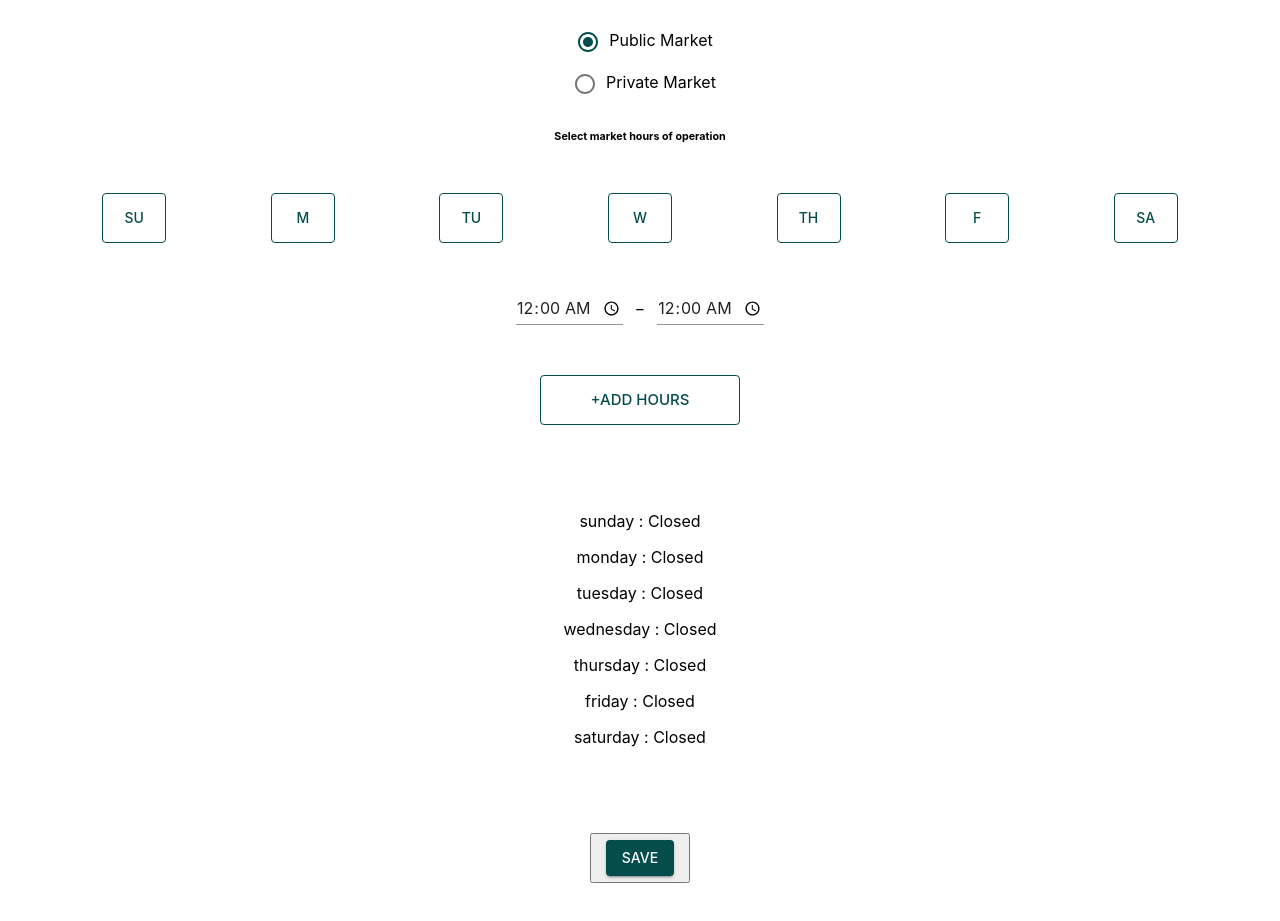
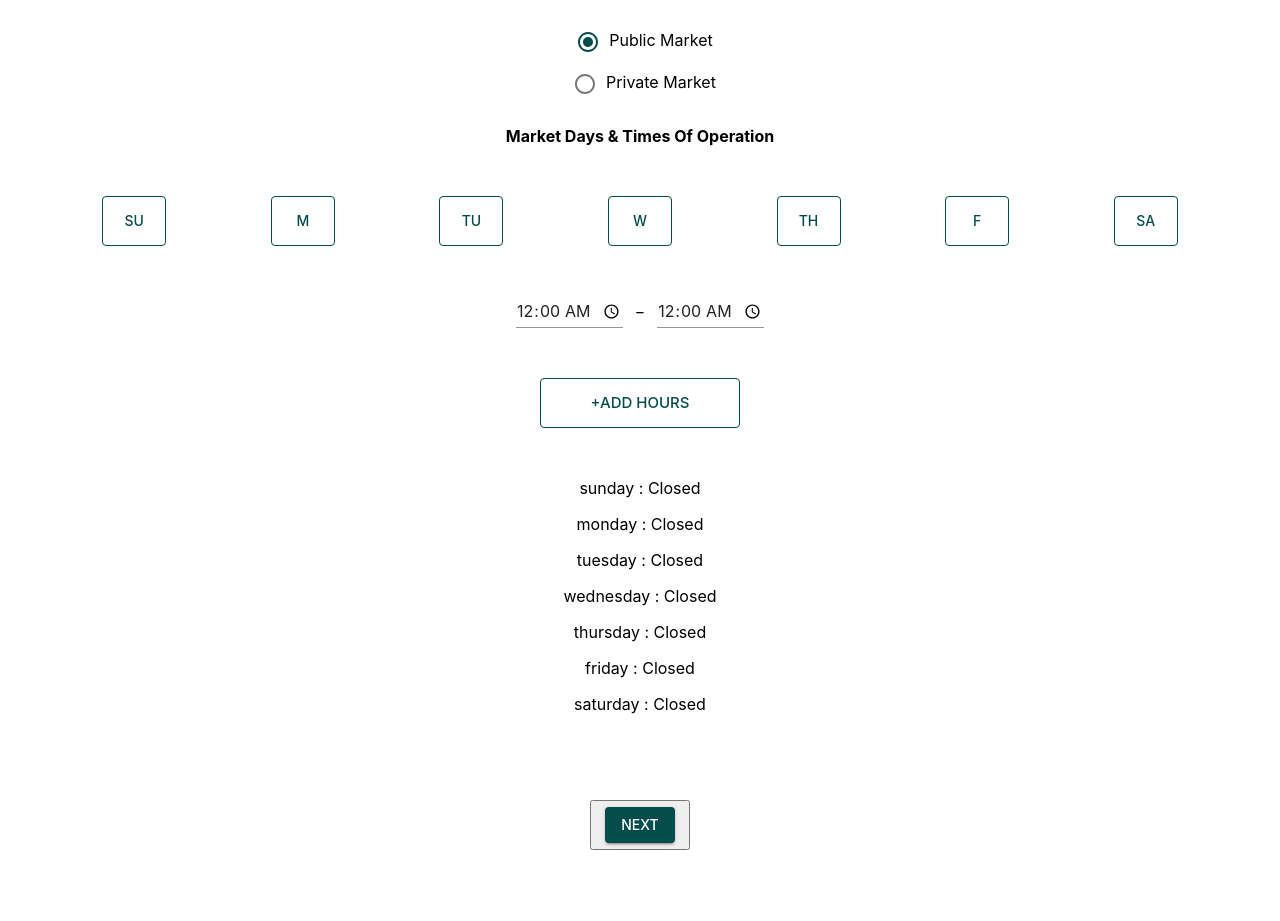
Before and after one commit to labs14-market-organizer/frontend, a React (Create React App) app: page /createmarket in a window 1280 px wide. Shown: the part 1060-1981 px from the top of the page. After the commit the page ends 1960 px from the top, so only its background shows below. Built offline with nearby package versions, Linux system fonts and the light colour scheme; a web font is replaced by a local one.

Commit message:
changes to save button

```diff
--- a/src/routes/CreateMarket.js
+++ b/src/routes/CreateMarket.js
@@ -110,6 +110,7 @@ class CreateMarket extends React.Component {
 
   setHours = e => {
     e.preventDefault();
+    if (this.state.start < this.state.end) {
       let startTime = this.state.start;
       let endTime = this.state.end;
       let newDaysList = this.state.daysList;
@@ -170,8 +171,10 @@ class CreateMarket extends React.Component {
         saturday: false,
         sunday: false
       });
+    } else {
+      alert('Please change the time to be accurate')
+    }
 };
-
   save = e => {
     e.preventDefault();
     if (this.state.isUpdating) {
@@ -189,7 +192,7 @@ class CreateMarket extends React.Component {
       <form>
         <div className="header">
           <img src={Arrow} />
-          <h4 className="createHeader">Create Market</h4>
+          <h4 className="createHeader">{(this.isUpdating) ? "Edit Market" : "Create Market" }</h4>
         </div>
         <div className="addPhoto">
           <img />
@@ -334,7 +337,7 @@ class CreateMarket extends React.Component {
           onChange={e => this.onRadioChange(e)}
         />
         Private Market
-        <h6>Select market hours of operation</h6>
+        <h4>Market Days {'&'} Times Of Operation</h4>
         <div>
           <StyledDiv>
             <Button
@@ -433,7 +436,7 @@ class CreateMarket extends React.Component {
             +ADD HOURS
           </Button>
         </StyledDiv>
-        <br />
+
 
 
 
@@ -450,7 +453,7 @@ class CreateMarket extends React.Component {
             color="secondary"
             onClick={e => this.save(e)}
           >
-            SAVE
+            NEXT
           </Button>
         </SaveFix>
       </form>
```
Lines whose indentation alone changed are shown as unchanged.
